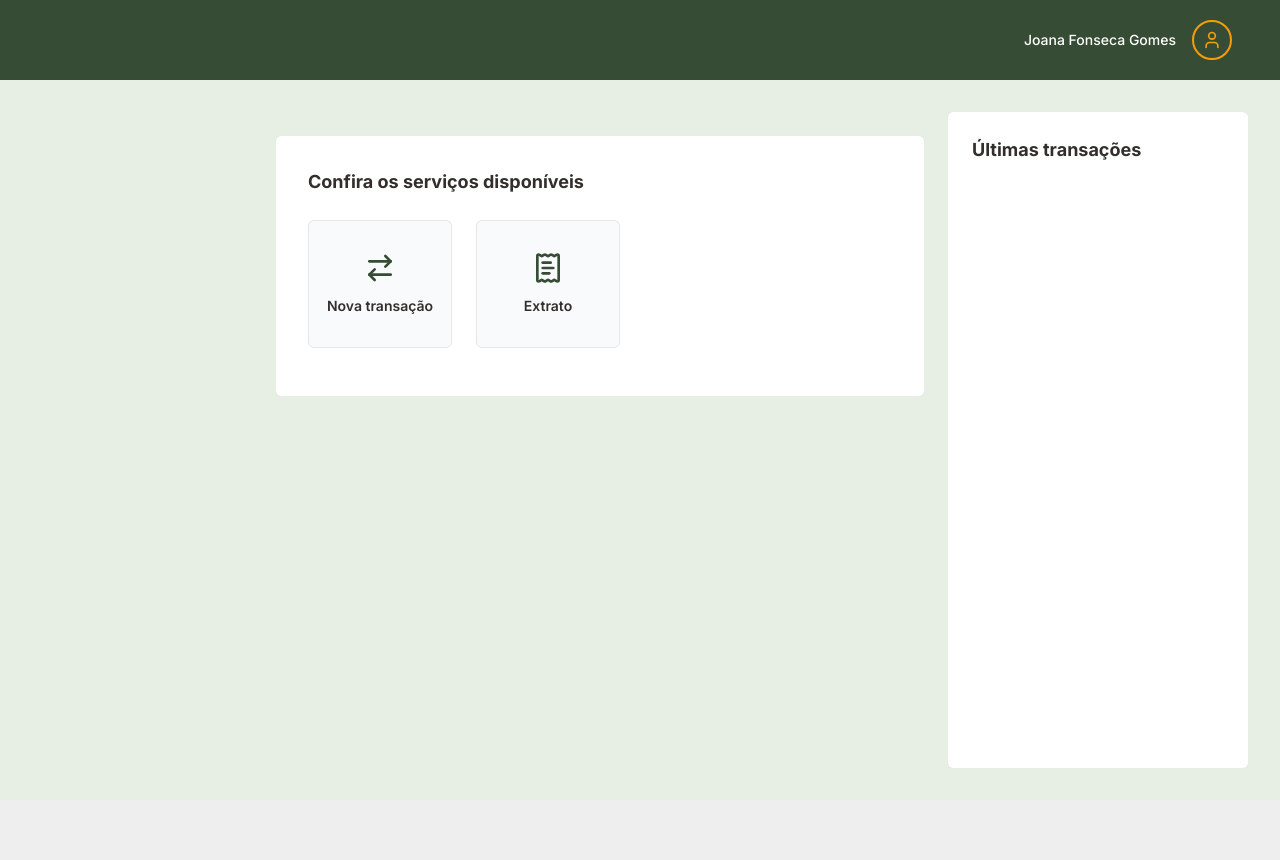
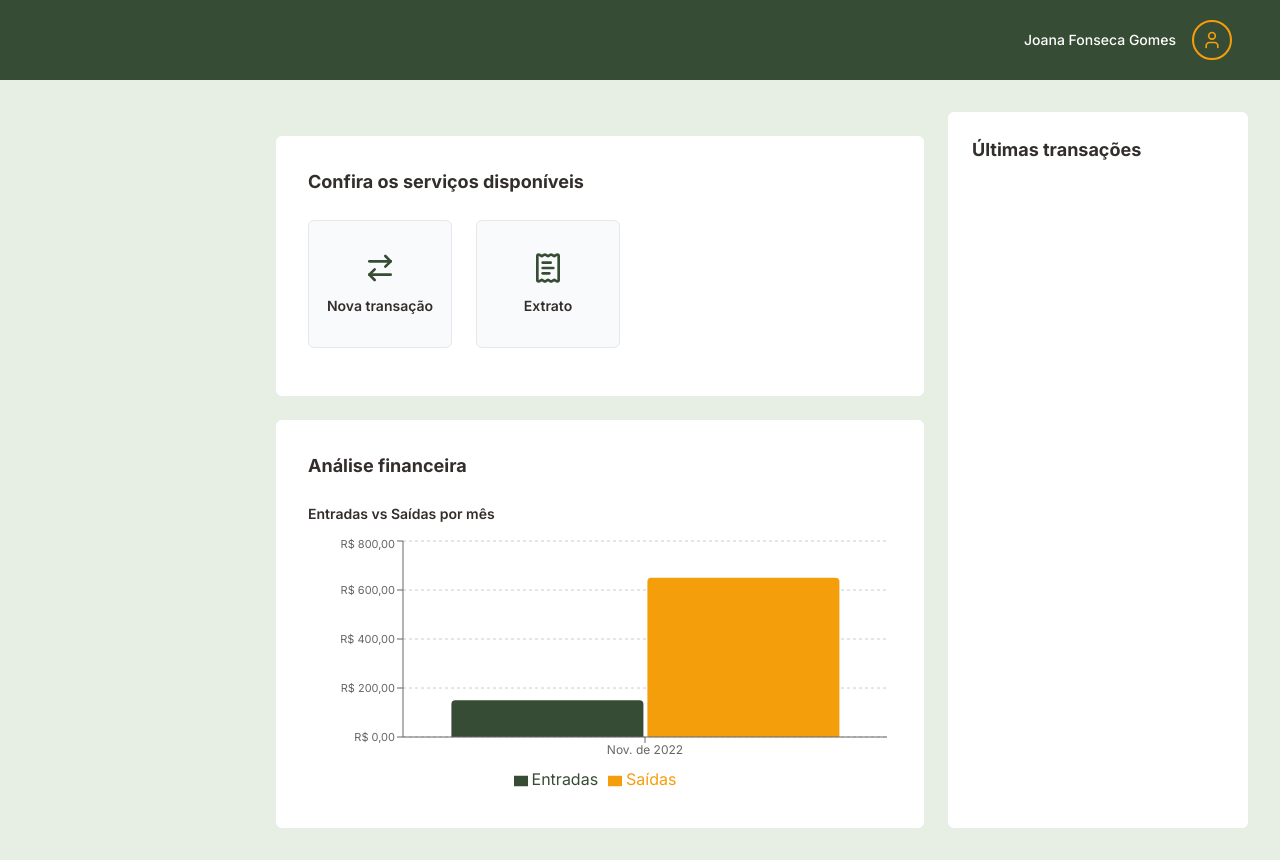
Before and after one commit to elandro18/app-financa-grupo1, a Next.js app: page /home in a window 1280 px wide. Before the commit the page ends 800 px from the top, so only its background shows below. Built offline with nearby package versions, Linux system fonts and the light colour scheme.

Commit message:
feat: add EntradasSaidasChart and FinancialCharts container
Adds EmptyChartState placeholder, the Entradas vs Saidas bar chart
(recharts), and the FinancialCharts card container, wired into the
Home page below ServicesCard.

```diff
--- /dev/null
+++ b/src/app/(logged)/home/_components/FinancialCharts/EmptyState/index.tsx
@@ -0,0 +1,7 @@
+export function EmptyChartState({ message }: { message: string }) {
+  return (
+    <div className="h-[260px] flex items-center justify-center text-sm text-gray-400">
+      {message}
+    </div>
+  );
+}
--- /dev/null
+++ b/src/app/(logged)/home/_components/FinancialCharts/EntradasSaidasChart/index.tsx
@@ -0,0 +1,43 @@
+"use client";
+
+import { useMemo } from "react";
+import {
+  Bar,
+  BarChart,
+  CartesianGrid,
+  Legend,
+  ResponsiveContainer,
+  Tooltip,
+  XAxis,
+  YAxis,
+} from "recharts";
+import { useTransactions } from "@/contexts/Transactions";
+import { brl } from "@/lib/format";
+import { groupByMonth } from "../helpers";
+import { EmptyChartState } from "../EmptyState";
+
+const ENTRADAS_COLOR = "var(--bb-primary, #374C34)";
+const SAIDAS_COLOR = "var(--bb-warning, #f59e0b)";
+
+export function EntradasSaidasChart() {
+  const { transactions } = useTransactions();
+  const data = useMemo(() => groupByMonth(transactions), [transactions]);
+
+  if (data.length === 0) {
+    return <EmptyChartState message="Sem dados para exibir" />;
+  }
+
+  return (
+    <ResponsiveContainer width="100%" height={260}>
+      <BarChart data={data}>
+        <CartesianGrid strokeDasharray="3 3" vertical={false} />
+        <XAxis dataKey="label" tick={{ fontSize: 12 }} />
+        <YAxis tickFormatter={(value) => brl.format(Number(value))} width={90} tick={{ fontSize: 11 }} />
+        <Tooltip formatter={(value) => brl.format(Number(value))} />
+        <Legend />
+        <Bar dataKey="entradas" name="Entradas" fill={ENTRADAS_COLOR} radius={[4, 4, 0, 0]} />
+        <Bar dataKey="saidas" name="Saídas" fill={SAIDAS_COLOR} radius={[4, 4, 0, 0]} />
+      </BarChart>
+    </ResponsiveContainer>
+  );
+}
--- /dev/null
+++ b/src/app/(logged)/home/_components/FinancialCharts/index.tsx
@@ -0,0 +1,16 @@
+import { EntradasSaidasChart } from "./EntradasSaidasChart";
+
+export function FinancialCharts() {
+  return (
+    <section className="bg-white rounded-md p-8">
+      <h2 className="text-lg font-bold mb-6">Análise financeira</h2>
+
+      <div className="flex flex-col gap-8">
+        <div>
+          <h3 className="text-sm font-semibold mb-3">Entradas vs Saídas por mês</h3>
+          <EntradasSaidasChart />
+        </div>
+      </div>
+    </section>
+  );
+}
--- a/src/app/(logged)/home/page.tsx
+++ b/src/app/(logged)/home/page.tsx
@@ -3,6 +3,7 @@ import { getTodayFormatted } from "@/lib/format";
 import { BalanceCard } from "./_components/BalanceCard";
 import { RecentTransactionsCard } from "./_components/RecentTransactionsCard";
 import { ServicesCard } from "./_components/ServicesCard";
+import { FinancialCharts } from "./_components/FinancialCharts";
 
 export default function HomePage() {
   const { user, account } = getCurrentUser();
@@ -17,6 +18,7 @@ export default function HomePage() {
           accountType={account.type}
         />
         <ServicesCard />
+        <FinancialCharts />
       </main>
 
       <RecentTransactionsCard />
```
